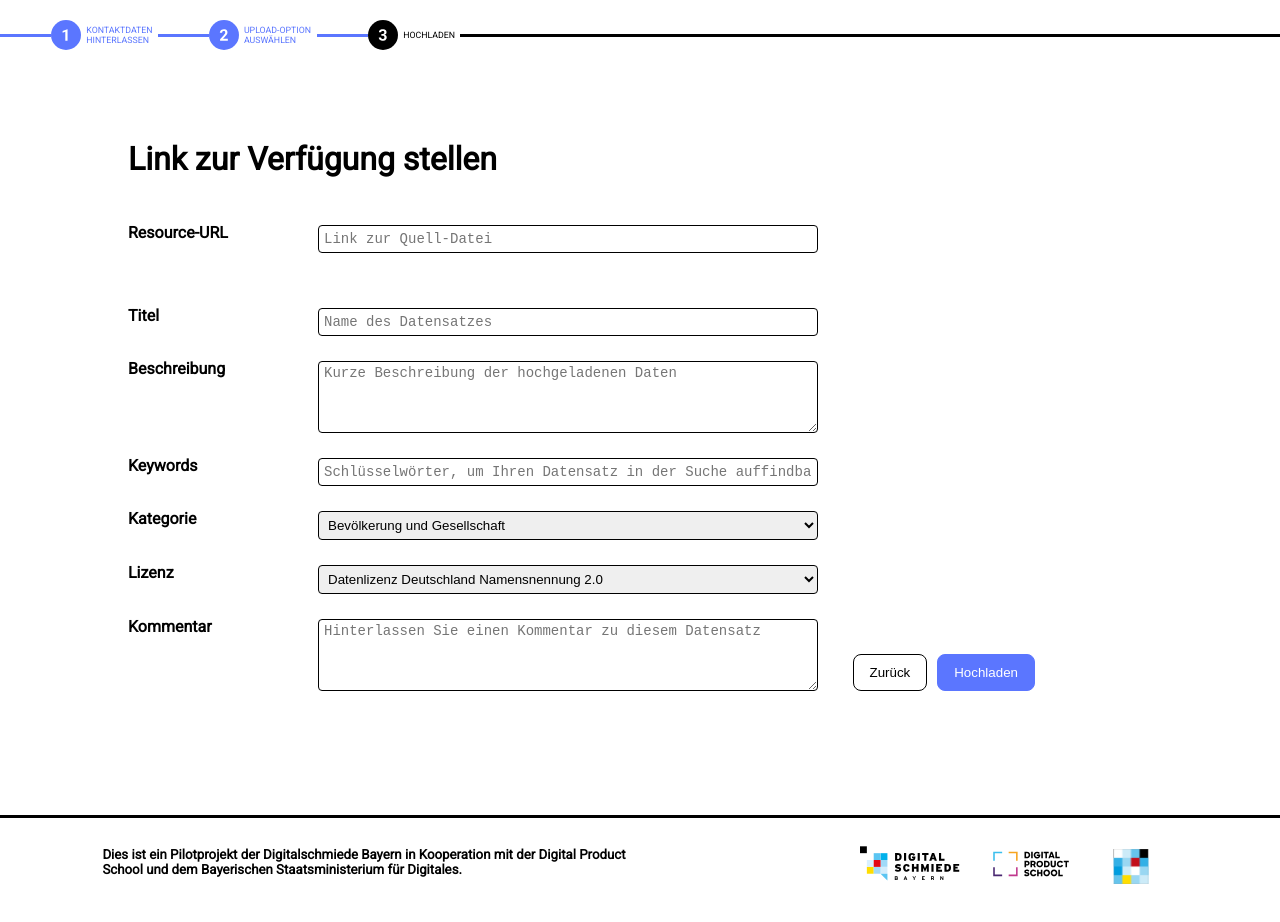
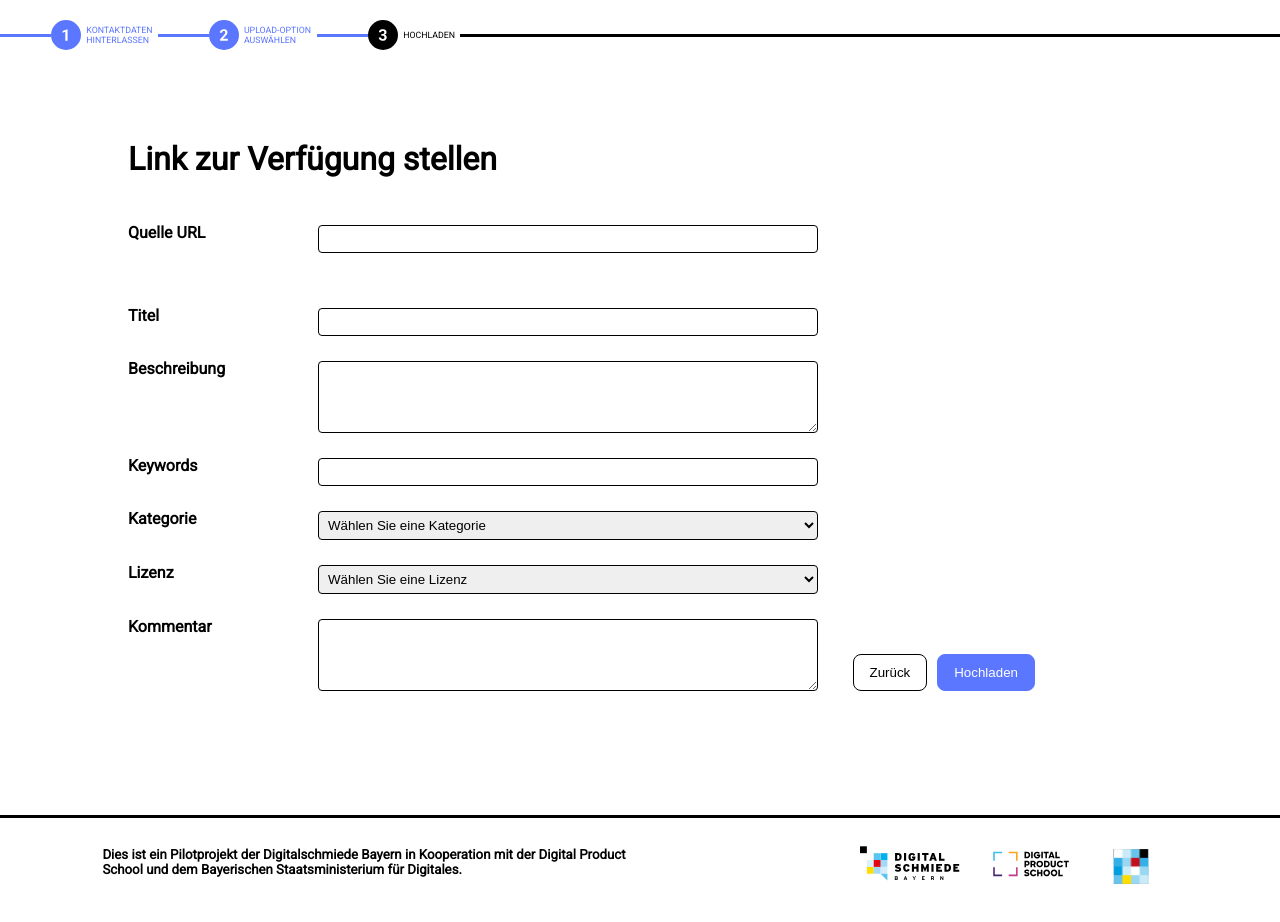
Before and after one commit to devansh-srivastav/open-data, a Next.js app: page /upload-link-data in a window 1280 px wide. Shown: the top 922 px of the page. Built offline with nearby package versions, Linux system fonts and the light colour scheme.

Commit message:
removed placeholders, updated typos

```diff
--- a/pages/index.js
+++ b/pages/index.js
@@ -23,7 +23,7 @@ export default function Home() {
                             </svg>
 
                             <h3 className="mt0 mr0 ml0 lh30 lh">Veröffentlichen Sie Ihre Daten auf der Open Data  <br />
-                                Plattform Bayern und machen so Ihre Daten für  <br />
+                                Plattform Bayern und machen Sie so Ihre Daten für  <br />
                                 eine breitere Öffentlichkeit auffindbar.
                             </h3>
                         </div>
@@ -40,7 +40,7 @@ export default function Home() {
                     <div className="sec">
                         <h3 className="mt0 mr0 ml0 ">Um Bayern erfolgreich in eine
                             digitale Zukunft zu navigieren,
-                            benötigen wir<span className="blue"> Ihre Unterstützung. </span>
+                            benötigen wir Ihre Unterstützung.
 
                         </h3>
                         <div>
--- a/pages/login.js
+++ b/pages/login.js
@@ -95,7 +95,7 @@ export default function Home() {
                         <div className="sec">
                             <form className="login-form" name="open data" method="post" autoComplete="off">
                                 <input placeholder="Name" value={query.name} name="name" className={isRed && query.name == "" ? "red-border" : ""} onChange={handleChange()} />
-                                <input placeholder="Email" type="email" className={isRed && query.email == "" ? "red-border" : ""} value={query.email} name="email" onChange={handleChange()} />
+                                <input placeholder="E-Mail" type="email" className={isRed && query.email == "" ? "red-border" : ""} value={query.email} name="email" onChange={handleChange()} />
                                 <input placeholder="Organisation(und Abteilung)" className={isRed && query.org == "" ? "red-border" : ""} value={query.org} name="org" onChange={handleChange()} />
                                 <div className="bottom-btn mT80">
 
--- a/pages/upload-link-data.js
+++ b/pages/upload-link-data.js
@@ -23,10 +23,10 @@ export default function Uploadlinkdata() {
 
     const [loading, setupload] = useState(false);
 
-    const categories = ["Bevölkerung und Gesellschaft", "Bildung, Kultur und Sport", "Energie", "Gesundheit", "Justiz, Rechtssystem und öffentliche Sicherheit",
+    const categories = ["Wählen Sie eine Kategorie","Bevölkerung und Gesellschaft", "Bildung, Kultur und Sport", "Energie", "Gesundheit", "Justiz, Rechtssystem und öffentliche Sicherheit",
         "Landwirtschaft", "Regierung und öffentlicher Sektor", "Regionen und Städte", "Umwelt", "Verkehr", "Wirtschaft und Finanzen", "Wissenschaft und Technologie", "Andere"
     ];
-    const licences = ["Datenlizenz Deutschland Namensnennung 2.0",
+    const licences = ["Wählen Sie eine Lizenz","Datenlizenz Deutschland Namensnennung 2.0",
         "Datenlizenz Deutschland - Zero - Version 2.0",
         "Creative Commons Namensnennung - 4.0 International(CC BY 4.0)",
         "Creative Commons Namensnennung(CC - BY)",
@@ -110,20 +110,20 @@ export default function Uploadlinkdata() {
                             <input type="text" value={query.date} name="date" hidden onChange={() => { }} />
 
                             <div className="row">
-                                <span className="field">Resource-URL</span>
-                                <input placeholder="Link zur Quell-Datei" value={query.url} className={isRed && query.url == "" ? "red-border url" : "url"} type="text" name="url" onChange={handleChange()} />
+                                <span className="field">Quelle URL</span>
+                                <input value={query.url} className={isRed && query.url == "" ? "red-border url" : "url"} type="text" name="url" onChange={handleChange()} />
                             </div>
                             <div className="row">
                                 <span className="field">Titel</span>
-                                <input placeholder="Name des Datensatzes" type="text" className={isRed && query.title == "" ? "red-border" : ""} value={query.title} name="title" onChange={handleChange()} />
+                                <input type="text" className={isRed && query.title == "" ? "red-border" : ""} value={query.title} name="title" onChange={handleChange()} />
                             </div>
                             <div className="row">
                                 <span className="field">Beschreibung</span>
-                                <textarea placeholder="Kurze Beschreibung der hochgeladenen Daten" rows="5" type="text" value={query.desc} name="desc" onChange={handleChange()} />
+                                <textarea rows="5" type="text" value={query.desc} name="desc" onChange={handleChange()} />
                             </div>
                             <div className="row">
                                 <span className="field">Keywords</span>
-                                <input placeholder="Schlüsselwörter, um Ihren Datensatz in der Suche auffindbar zu machen" type="text" value={query.keys} name="keys" onChange={handleChange()} />
+                                <input type="text" value={query.keys} name="keys" onChange={handleChange()} />
                             </div>
                             <div className="row">
                                 <span className="field">Kategorie</span>
@@ -152,7 +152,7 @@ export default function Uploadlinkdata() {
                             </div>
                             <div className="row">
                                 <span className="field">Kommentar</span>
-                                <textarea placeholder="Hinterlassen Sie einen Kommentar zu diesem Datensatz" rows="5" type="text" value={query.comment} name="comment" onChange={handleChange()} />
+                                <textarea rows="5" type="text" value={query.comment} name="comment" onChange={handleChange()} />
                                 <div className="row center">
                                 <button type="button" name="submits" className="zuruk" onClick={() => (change == true && (query.url != "" || query.title != "" || query.desc != "" || query.comment != "" || query.keys != "")) ? openPopup(true) : router.push("/upload")}>
                                         Zurück
--- a/pages/upload.js
+++ b/pages/upload.js
@@ -55,8 +55,8 @@ export default function Home() {
 
 
                             <div className="cards c2" onClick={() => { open("link") }}>
-                                <h2 >Link zum<br /> Datensatz</h2>
-                                <h4 >Ressource-URL zum Datensatz</h4>
+                                <h2 >Link zur<br /> Quell-Datei</h2>
+                                <h4 >Ressource-URL zur Quell-Datei</h4>
                             </div>
 
 
```
Also changed, not shown: pages/upload-data.js (+7 -7 lines).
